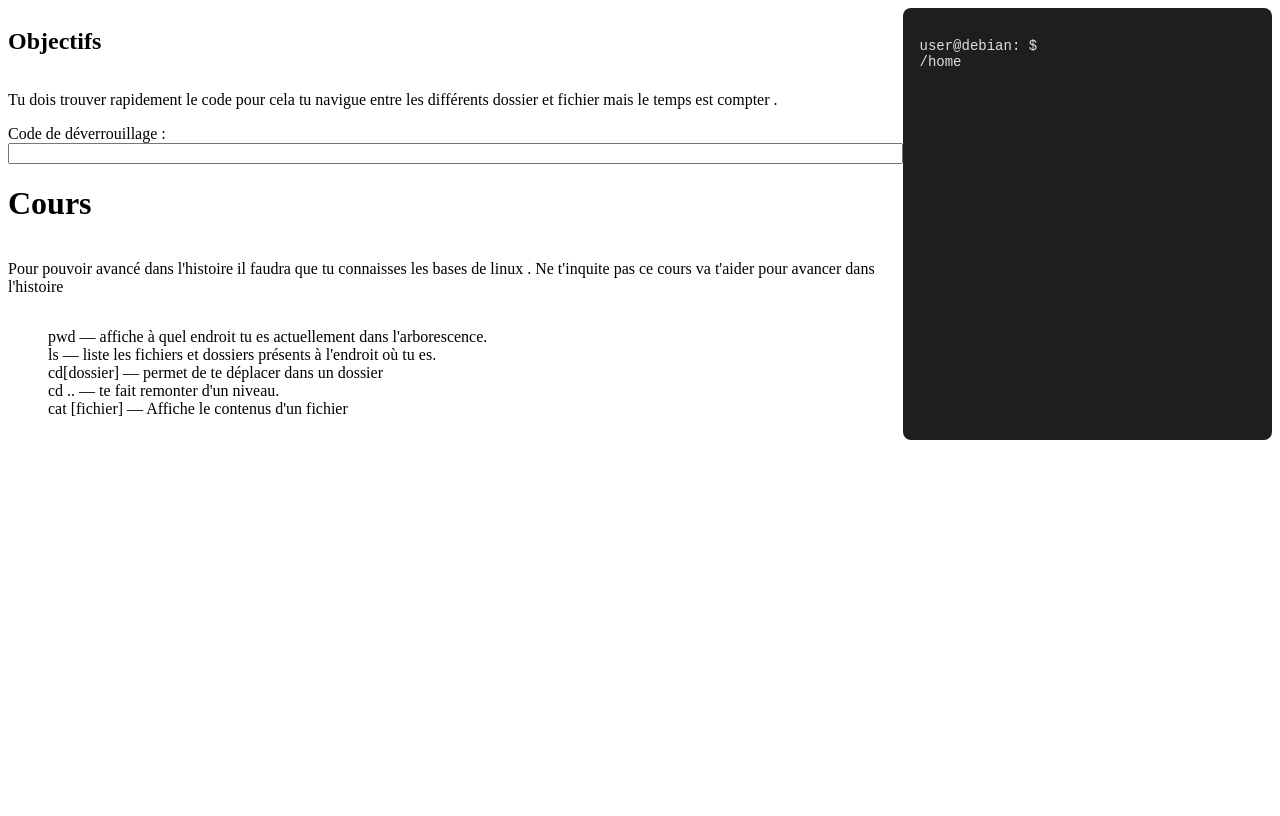
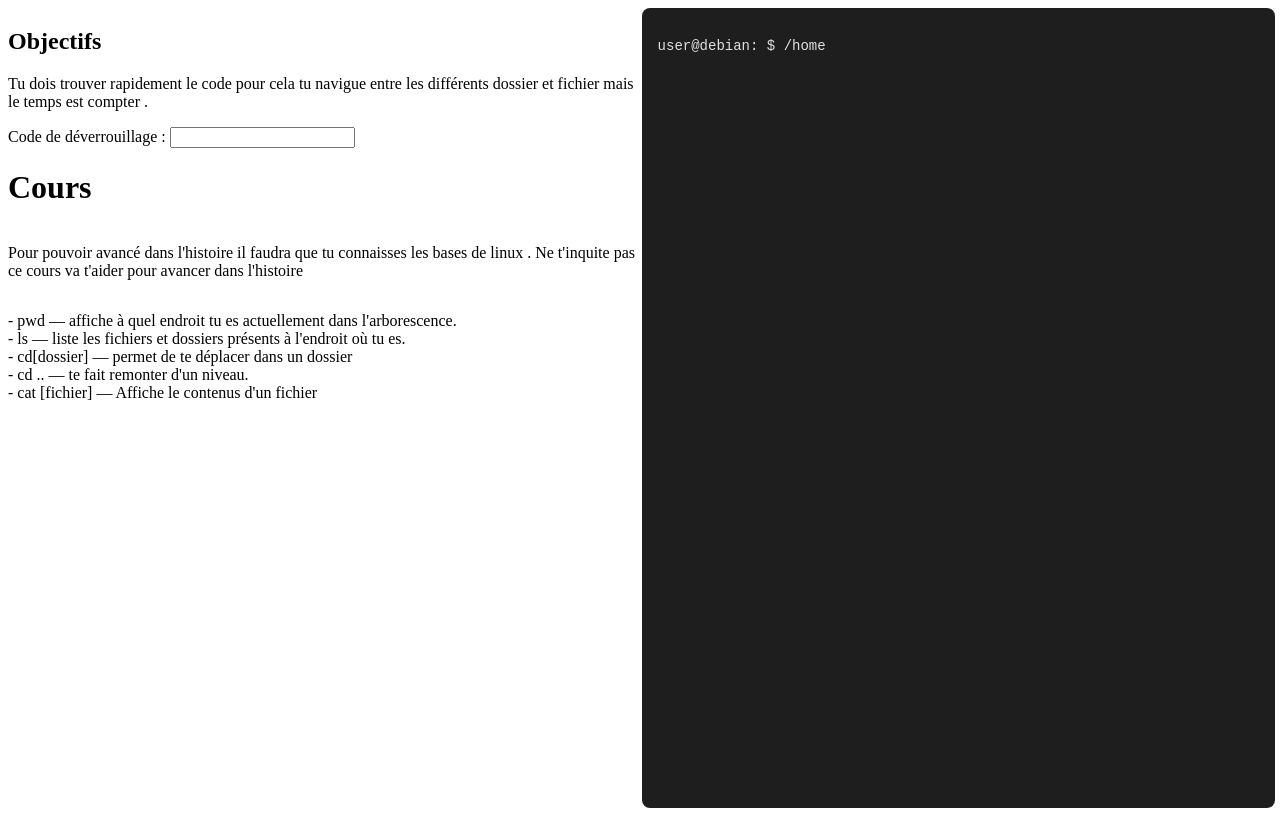
Before and after one commit to Tatiana-Juin/terminal-emulator-game, a React (Vite) app: page / in a window 1280 px wide. Both pictures are taken after a click on the button "Commencer". Built offline with nearby package versions, Linux system fonts and the light colour scheme.

Commit message:
Je suis en train de faire le design du niveau 1

```diff
--- a/src/Terminal.jsx
+++ b/src/Terminal.jsx
@@ -279,31 +279,33 @@ export default function Terminal() {
         </>
       ) : (
         <>
-        {/* POUR L'OBJECTIFS ET LE CODE DE DEVEROUILLAGE */}
         <div style={{
           display:"flex",
-          flexDirection:"row"
+          flexDirection:"row",
+          width:"99vw",
+          height:"100vh",
+
         }}>
+           {/* POUR L'OBJECTIFS ET LE CODE DE DEVEROUILLAGE */}
           <div style={{
               display:"flex",
               flexDirection:"column",
+              width:"50vw",
             }}>
-            {/* <div > */}
+            <div>
               <>
                 <h2>Objectifs</h2>
                 <p> {objectiveIntro}</p>
-
-              </>
-            {/* </div> */}
-
-
-              <label>Code de déverrouillage : </label>
+                 <label>Code de déverrouillage : </label>
               <input
                 type="text"
                 value={codeInput}
                 onChange={(e) => setCodeInput(e.target.value)}
                 onKeyDown={handleCodeSubmit}
               />
+              </>
+            </div>
+
               {/* Pour savoir si tuas trouver e bon code */}
 
             {state.isWon  ? (
@@ -319,20 +321,23 @@ export default function Terminal() {
 
             <h1>Cours</h1>
             <p>Pour pouvoir avancé dans l'histoire il faudra que tu connaisses les bases de linux . Ne t'inquite pas ce cours va t'aider pour avancer dans l'histoire</p>
-            <ul style={{ listStyle:"none"}}>
-              <li>pwd — affiche à quel endroit tu es actuellement dans l'arborescence. </li>
-              <li> ls — liste les fichiers et dossiers présents à l'endroit où tu es. </li>
-              <li>cd[dossier] — permet de te déplacer dans un dossier </li>
-              <li>cd .. — te fait remonter d'un niveau. </li>
-              <li>cat [fichier] — Affiche le contenus d'un fichier  </li>
+            <ul style={{ listStyle:"none",padding:0}}>
+              <li> - pwd — affiche à quel endroit tu es actuellement dans l'arborescence. </li>
+              <li> - ls — liste les fichiers et dossiers présents à l'endroit où tu es. </li>
+              <li> - cd[dossier] — permet de te déplacer dans un dossier </li>
+              <li> - cd .. — te fait remonter d'un niveau. </li>
+              <li> - cat [fichier] — Affiche le contenus d'un fichier  </li>
             </ul>
           </div>
 
+         {/* POUR LE TERMINAL */}
         <div style={{
           display:"flex",
-          flexDirection:"column"
+          flexDirection:"column",
+          width:"50vw",
+
         }}>
-          {/* pour le terminal  */}
+
           <div onClick={() => inputRef.current?.focus()}
             style={{
               background: "#1e1e1e",
@@ -344,6 +349,7 @@ export default function Terminal() {
               height: "400px",
               overflowY: "auto",
               cursor: "text",
+              height:"100vh"
             }}
           >
             {/* POUR AFFICHER L'HISTORIQUE  */}
```
